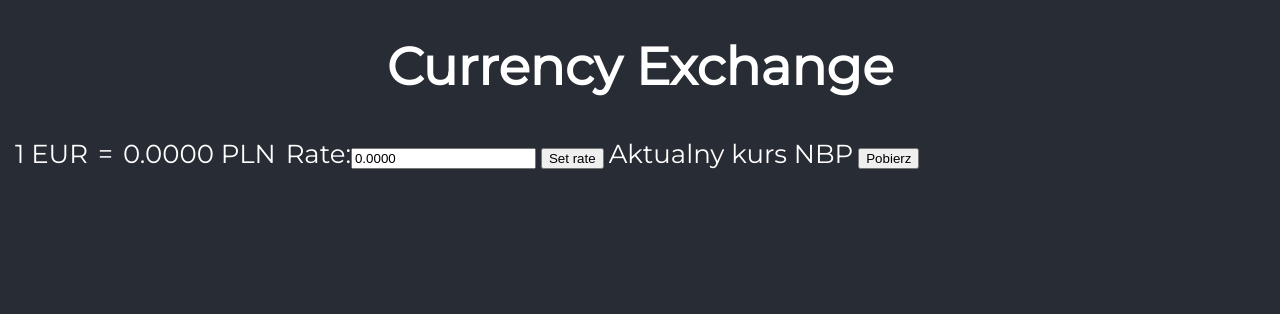
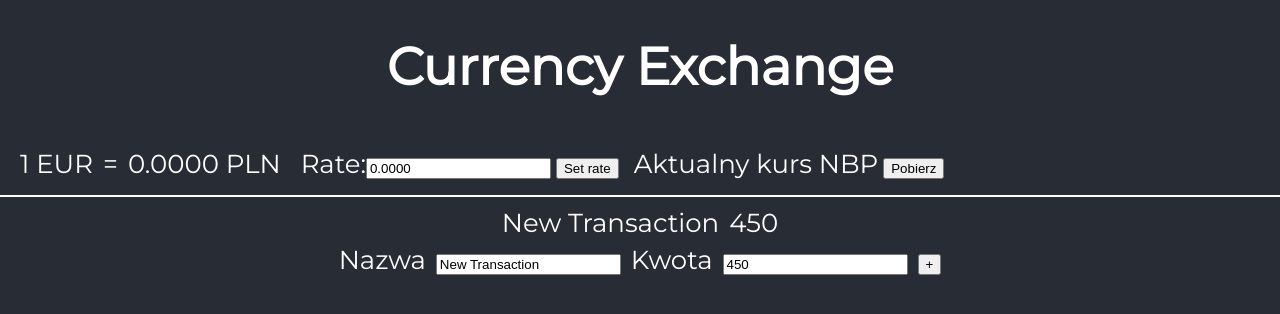
Before and after one commit to jurisportfolio/currency-board, a React (Create React App) app: page / in a window 1280 px wide. Shown: the top 314 px of the page. Built offline with nearby package versions, Linux system fonts and the light colour scheme; no server answers.

Commit message:
WIP: Add new transaction component

```diff
--- a/src/components/DashboardComponent.js
+++ b/src/components/DashboardComponent.js
@@ -3,6 +3,7 @@ import styled from 'styled-components';
 import { connect } from 'react-redux';
 
 import ExRateComponent from './ExRateComponent/ExRateComponent';
+import NewTransactionComponent from './NewTransactionComponent/NewTransactionComponent';
 
 const StyledDashboard = styled.div`
 
@@ -14,6 +15,7 @@ class DashboardComponent extends React.Component {
     return (
       <StyledDashboard>
         <ExRateComponent />
+        <NewTransactionComponent />
       </StyledDashboard>
     )
   }
--- a/src/components/ExRateComponent/ExRateComponent.js
+++ b/src/components/ExRateComponent/ExRateComponent.js
@@ -5,9 +5,12 @@ import ExRateMonitor from './ExRateMonitor';
 import ExRateSetter from './ExRateSetter';
 import ExRateFetcher from './ExRateFetcher';
 
-const labelStyle = css`
+const childrenStyle = css`
   label {
     padding: 5px;
+  }
+  > div {
+    padding: 10px 5px;
   }
 `
 
@@ -15,9 +18,12 @@ const StyledExRateComponent = styled.div`
   display: flex;
   flex-direction: row;
 
+  border-bottom: solid 2px white;
+
   width: 100%;
   padding: 5px 10px;
-  ${labelStyle}
+  margin-bottom: 10px;
+  ${childrenStyle}
 `
 
 export default class ExRateComponent extends React.Component {
--- a/src/components/ExRateComponent/ExRateSetter.js
+++ b/src/components/ExRateComponent/ExRateSetter.js
@@ -4,6 +4,7 @@ import { connect } from 'react-redux';
 import { setRate } from '../../utilities/actions';
 
 const ExRateSetter = ({ exRate, setRate }) => {
+
   let rateInput = React.createRef();
 
   const handelSubmit = event => {
@@ -14,18 +15,21 @@ const ExRateSetter = ({ exRate, setRate }) => {
   }
 
   return(
+    <div>
       <form onSubmit={handelSubmit} >
         <label>
           Rate:
           <input
-          type="text"
-          name="name"
+            type="number"
+            name="rate"
+            step="0.0001"
             defaultValue={exRate}
             ref={rateInput}
           />
         </label>
         <input type="submit" value="Set rate" />
       </form>
+    </div>
   )
 }
 
--- /dev/null
+++ b/src/components/NewTransactionComponent/NewTransactionComponent.js
@@ -0,0 +1,86 @@
+import React from 'react';
+import styled, { css } from 'styled-components';
+import { connect } from 'react-redux';
+
+import { addTransaction } from '../../utilities/actions';
+
+const childrenStyle = css`
+* {
+  margin: 5px;
+}
+`
+
+const StyledNewTransactionComponent = styled.div`
+  ${childrenStyle}
+`
+
+class NewTransactionComponent extends React.Component {
+
+  state = {
+    newTransactionName: "New Transaction",
+    newTransactionAmountEUR: "450"
+  }
+
+  onNewTransactionNameChange = event => {
+    this.setState({
+      newTransactionName: event.target.value
+    })
+  }
+
+  onNewTransactionAmountChange = event => {
+    this.setState({
+      newTransactionAmountEUR: event.target.value
+    })
+  }
+
+  onSubmitTransaction = event => {
+    event.preventDefault();
+    const calculatedAmountPLN = parseFloat(event.target.newTransactionAmountEUR.value) * this.props.exRate;
+    console.log('this.props.exRate: ', this.props.exRate);
+    const transaction = {
+      name:       event.target.newTransactionName.value,
+      amountEUR:  event.target.newTransactionAmountEUR.value,
+      amountPLN:  calculatedAmountPLN.toFixed(4)
+
+    }
+    console.log(transaction);
+    this.props.addTransaction(transaction)
+  }
+
+  render(){
+    const { newTransactionAmountEUR, newTransactionName } = this.state;
+    return(
+      <StyledNewTransactionComponent>
+        <div>
+          <label>{newTransactionName}</label>
+          <label>{newTransactionAmountEUR}</label>
+        </div>
+        <div>
+          <form onSubmit={this.onSubmitTransaction}>
+            <label>Nazwa</label>
+            <input type="text"
+                   name="newTransactionName"
+                   value={newTransactionName}
+                   onChange={this.onNewTransactionNameChange} />
+            <label>Kwota</label>
+            <input type="number"
+                   name="newTransactionAmountEUR"
+                   value={newTransactionAmountEUR}
+                   onChange={this.onNewTransactionAmountChange} />
+            <input type="submit"
+                   value="+" />
+          </form>
+        </div>
+      </StyledNewTransactionComponent>)}}
+
+const propsForNewTransaction = state => {
+  return(
+    {
+      exRate: state.exRateReducer.exRate
+    }
+  )
+}
+
+const dispatchForNewTransaction = { addTransaction };
+
+export default connect(propsForNewTransaction, dispatchForNewTransaction)(NewTransactionComponent);
--- a/src/utilities/actions.js
+++ b/src/utilities/actions.js
@@ -7,6 +7,16 @@ export const FETCH_RATE_SUCCESS = 'FETCH_RATE_SUCCESS';
 export const FETCH_RATE_CURRENCY_ERROR = 'FETCH_RATE_CURRENCY_ERROR';
 export const FETCH_RATE_FAILURE = 'FETCH_RATE_FAILURE';
 
+export const addTransaction = transaction => ({
+  type: ADD_TRANSACTION,
+  transaction
+  // [...state,
+  //   {
+  //     transactionName: transaction.transactionName,
+  //     transactionAmountPLN: transaction.transactionAmountPLN,
+  //     transactionAmountEUR: transaction.transactionAmountEUR
+  //   }]
+})
 
 export const setRate = exRate => ({
   type: SET_RATE,
--- a/src/utilities/reducers.js
+++ b/src/utilities/reducers.js
@@ -1,8 +1,11 @@
 import { combineReducers } from 'redux';
 import { SET_RATE, FETCH_RATE_SUCCESS } from './actions';
+import { ADD_TRANSACTION } from './actions';
 
 const initialState = {
-  exRate: "0.0000"
+  exRate: "0.0000",
+  transactions: [{transactionName: "first", transactionAmountPLN: "666", transactionAmountEUR: "777"}]
+
 }
 
 function exRateReducer(state = initialState, action) {
@@ -20,8 +23,19 @@ function exRateReducer(state = initialState, action) {
   }
 }
 
+function transactionsReducer(state = initialState, action) {
+  switch (action.type) {
+    case ADD_TRANSACTION:
+      console.log(action);
+      return state
+    default:
+      return state
+  }
+}
+
 const cantorApp = combineReducers({
-    exRateReducer
+    exRateReducer,
+    transactionsReducer
 })
 
 export default cantorApp;
```
Lines whose indentation alone changed are shown as unchanged.
